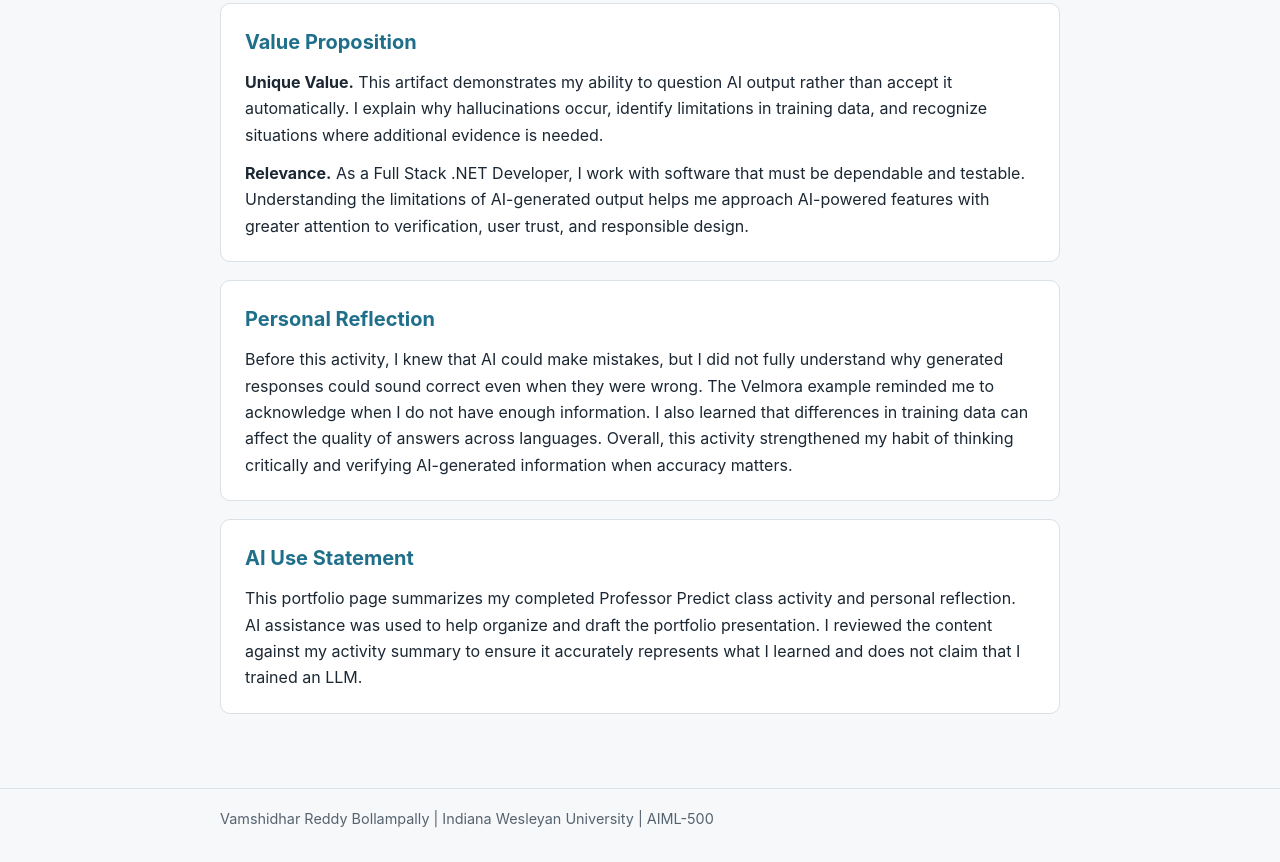
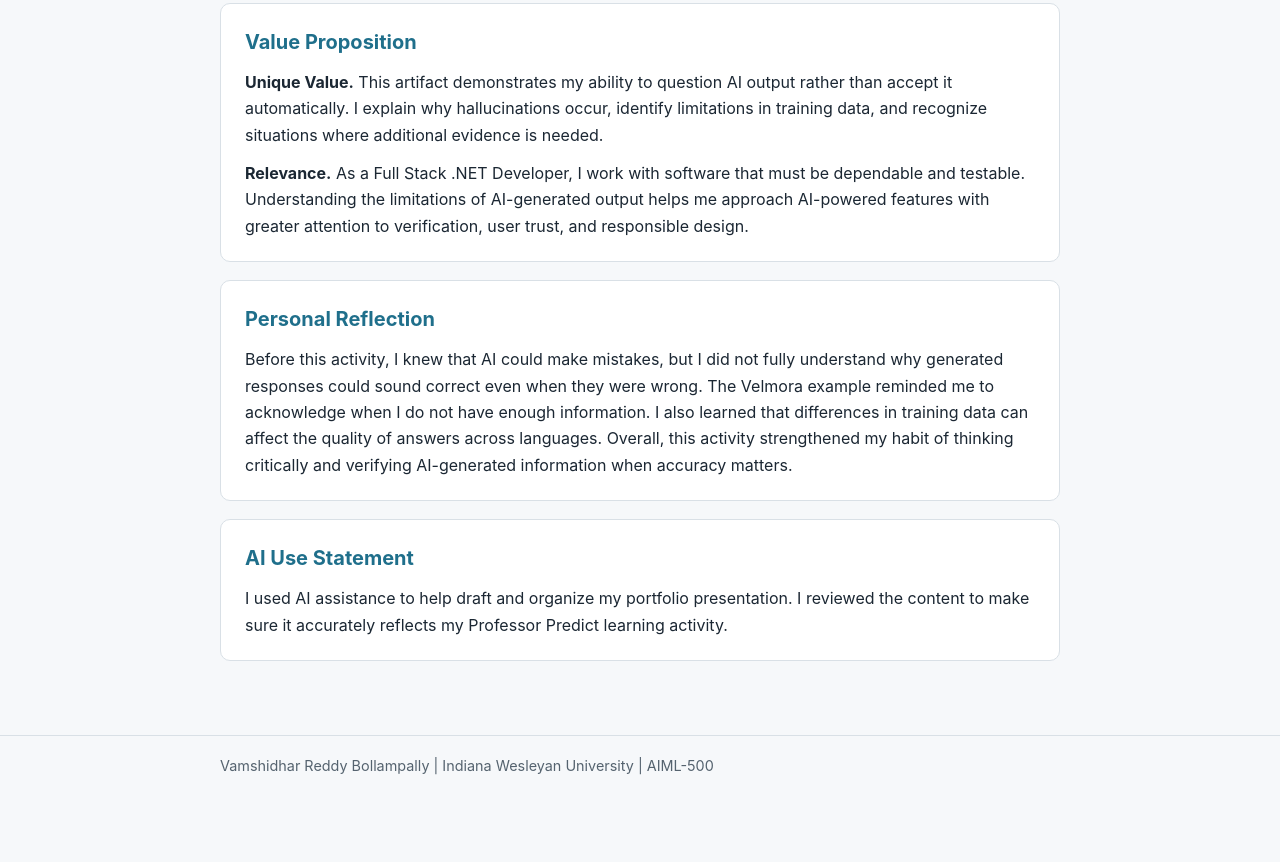
Before and after one commit to vamshi1409/Vamshidhar.github.io, a plain HTML site: page artifact-3.html in a window 1280 px wide. Shown: the part 2704-3566 px from the top of the page. After the commit the page ends 3514 px from the top, so only its background shows below. Drawn offline with Linux system fonts and the light colour scheme.

Commit message:
Update artifact-3.html

```diff
--- a/artifact-3.html
+++ b/artifact-3.html
@@ -88,7 +88,7 @@
 
     <section class="card">
       <h2>AI Use Statement</h2>
-      <p>This portfolio page summarizes my completed Professor Predict class activity and personal reflection. AI assistance was used to help organize and draft the portfolio presentation. I reviewed the content against my activity summary to ensure it accurately represents what I learned and does not claim that I trained an LLM.</p>
+      <p>I used AI assistance to help draft and organize my portfolio presentation. I reviewed the content to make sure it accurately reflects my Professor Predict learning activity.</p>
     </section>
   </main>
 
```
